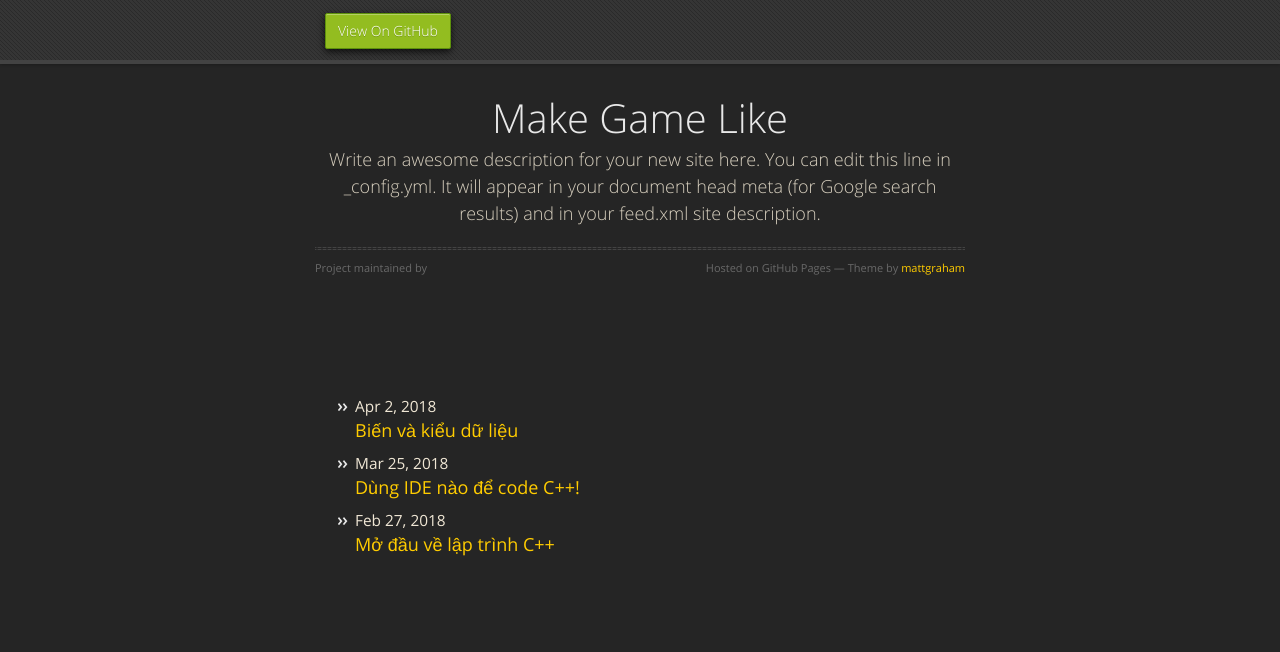
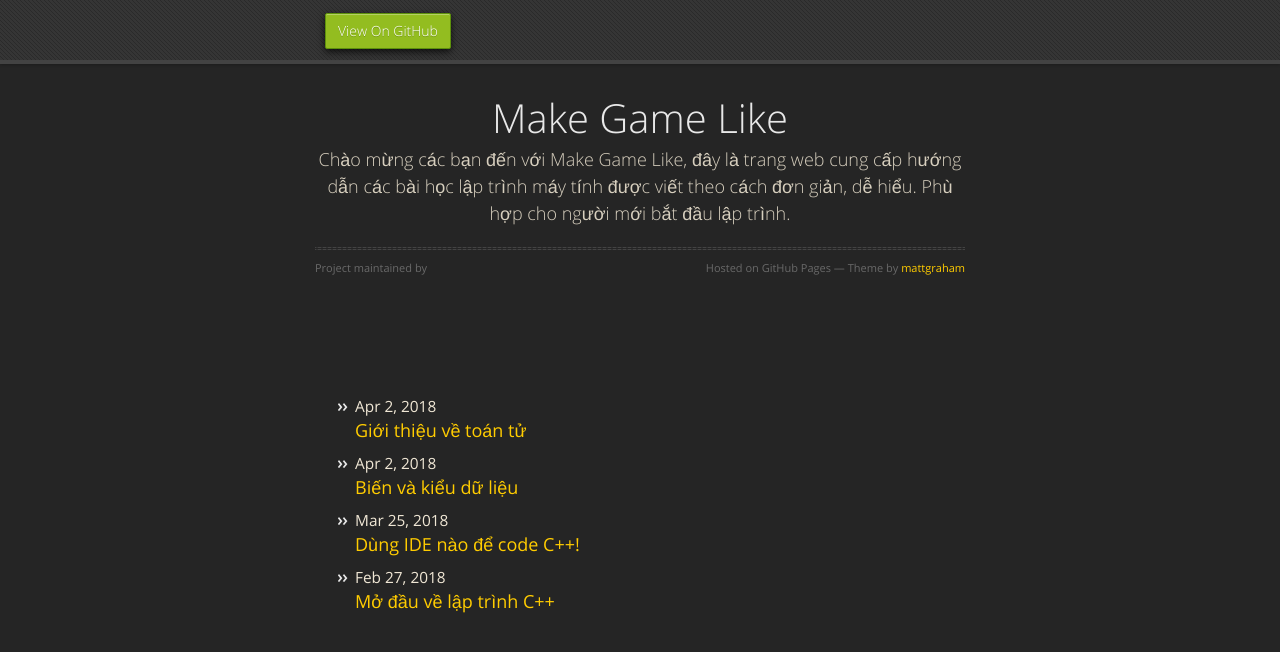
Before and after one commit to khahv/makegamelike.github.io, a Jekyll site: the page built from index.md, in a window 1280 px wide. Shown: the top 652 px of the page. Built offline with Jekyll 4.4.1, drawn with Linux system fonts in a browser that asks for light colours; nearby versions of some CDN libraries.

```diff
--- a/_config.yml
+++ b/_config.yml
@@ -16,9 +16,8 @@
 title: Make Game Like
 email: khaep92@gmail.com
 description: >- # this means to ignore newlines until "baseurl:"
-  Write an awesome description for your new site here. You can edit this
-  line in _config.yml. It will appear in your document head meta (for
-  Google search results) and in your feed.xml site description.
+  Chào mừng các bạn đến với Make Game Like, đây là trang web cung cấp hướng dẫn các bài học lập trình
+  máy tính được viết theo cách đơn giản, dễ hiểu. Phù hợp cho người mới bắt đầu lập trình.
 baseurl: "" # the subpath of your site, e.g. /blog
 url: "" # the base hostname & protocol for your site, e.g. http://example.com
 twitter_username: jekyllrb
```
Also changed, not shown: _posts/2018-04-03-gioi-thieu-ve-toan-tu.markdown (added, +65 -0 lines), 2 other files.
